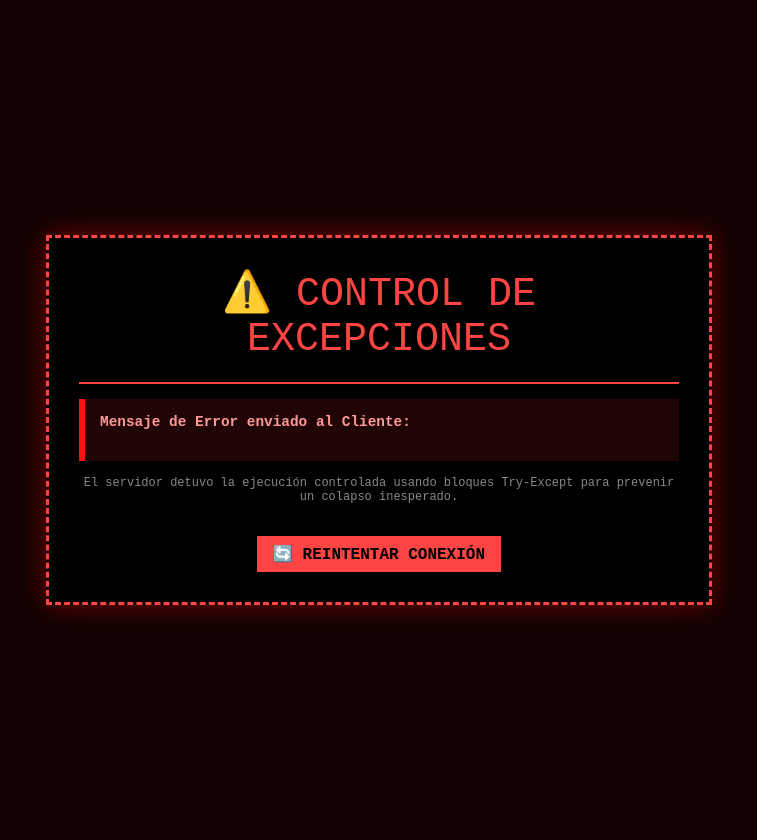
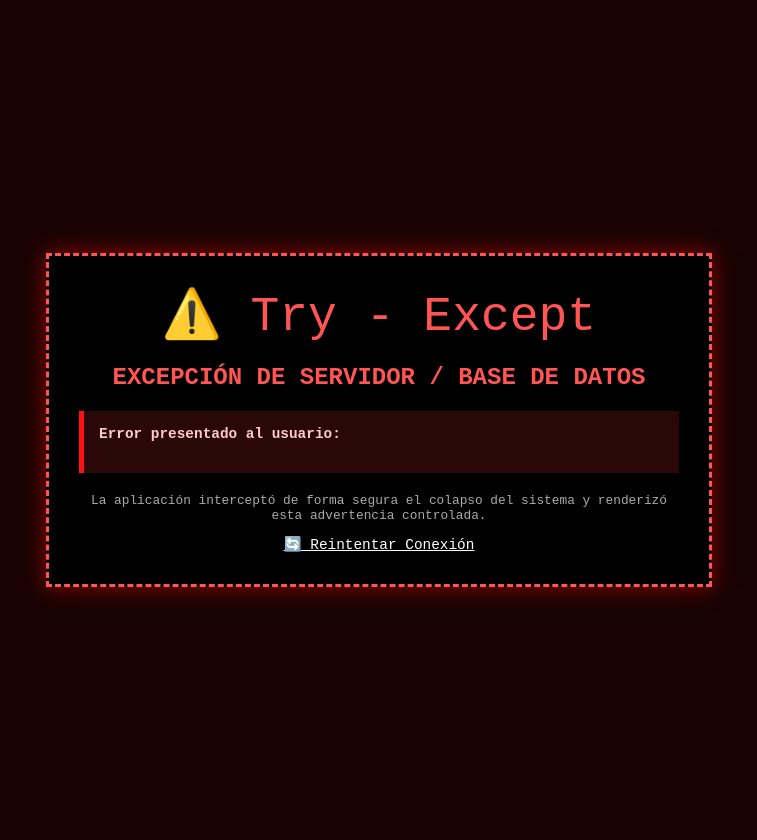
Before and after one commit to Brayanbii/june05, a Flask app: template templates/error.html in a window 1280 px wide. Shown: the whole page, without its empty margins (261-1018 px from the left). Run offline with Flask 3, Linux system fonts and the light colour scheme; the template is opened without the code that fills it, so the values that code supplies are empty.

Commit message:
Update error.html

```diff
--- a/templates/error.html
+++ b/templates/error.html
@@ -2,12 +2,11 @@
 <html lang="es">
 <head>
     <meta charset="UTF-8">
-    <meta name="viewport" content="width=device-width, initial-scale=1.0">
-    <title>Critical System Error</title>
+    <title>Excepción Crítica Detectada</title>
     <style>
         body {
-            background-color: #120202;
-            color: #ff4444;
+            background-color: #1a0303;
+            color: #ff5555;
             font-family: 'Courier New', Courier, monospace;
             display: flex;
             justify-content: center;
@@ -16,57 +15,40 @@
             margin: 0;
             padding: 20px;
         }
-        .container-error {
-            border: 3px dashed #ff4444;
+        .box-error {
+            border: 3px dashed #ff5555;
             background: #000;
             padding: 30px;
             max-width: 600px;
             width: 100%;
-            box-shadow: 0px 0px 25px rgba(255, 0, 0, 0.4);
+            box-shadow: 0px 0px 20px rgba(255, 0, 0, 0.5);
             text-align: center;
         }
-        h1 {
-            font-size: 1.4rem;
-            text-transform: uppercase;
-            border-bottom: 2px solid #ff4444;
-            padding-bottom: 10px;
-            margin-top: 0;
+        .log-mensaje {
+            text-align: left;
+            background: #2a0808;
+            padding: 15px;
+            border-left: 5px solid #ff1111;
+            font-size: 0.9rem;
+            color: #ffcccc;
+            word-break: break-all;
+            margin-top: 15px;
         }
-        .box-log {
-            text-align: left;
-            background: #210404;
-            padding: 15px;
-            border-left: 6px solid #ff1111;
-            font-size: 0.9rem;
-            color: #ff9999;
-            word-break: break-all;
-        }
-        .btn-retry {
-            display: inline-block;
-            margin-top: 20px;
-            padding: 8px 16px;
-            background-color: #ff4444;
-            color: #000;
-            text-decoration: none;
-            font-weight: bold;
-            text-transform: uppercase;
-        }
-        .btn-retry:hover { background-color: #ff7777; }
     </style>
 </head>
 <body>
 
-<div class="container-error">
-    <div style="font-size: 2.5rem; margin-bottom: 10px;">⚠️ CONTROL DE EXCEPCIONES</div>
-    <h1>{{ titulo_error }}</h1>
-    <div class="box-log">
-        <strong>Mensaje de Error enviado al Cliente:</strong><br><br>
+<div class="box-error">
+    <div style="font-size: 3rem; margin-bottom: 10px;">⚠️ Try - Except</div>
+    <h2>EXCEPCIÓN DE SERVIDOR / BASE DE DATOS</h2>
+    <div class="log-mensaje">
+        <strong>Error presentado al usuario:</strong><br><br>
         {{ error_mensaje }}
     </div>
-    <p style="font-size: 0.75rem; color: #888; margin-top: 15px;">
-        El servidor detuvo la ejecución controlada usando bloques Try-Except para prevenir un colapso inesperado.
+    <p style="font-size: 0.8rem; color: #aaa; margin-top: 20px;">
+        La aplicación interceptó de forma segura el colapso del sistema y renderizó esta advertencia controlada.
     </p>
-    <a href="/" class="btn-retry">🔄 Reintentar Conexión</a>
+    <a href="/" style="color: #fff; text-decoration: underline; font-size: 0.9rem;">🔄 Reintentar Conexión</a>
 </div>
 
 </body>
```
